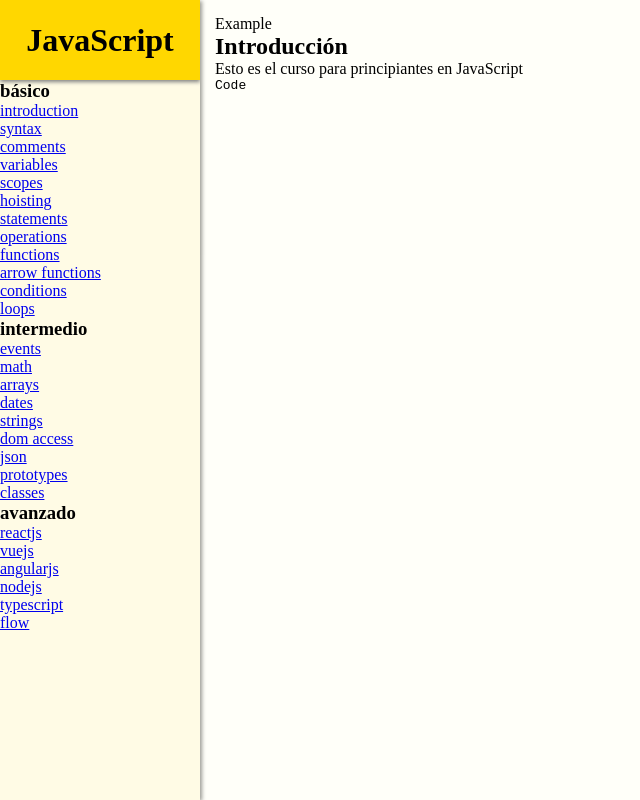
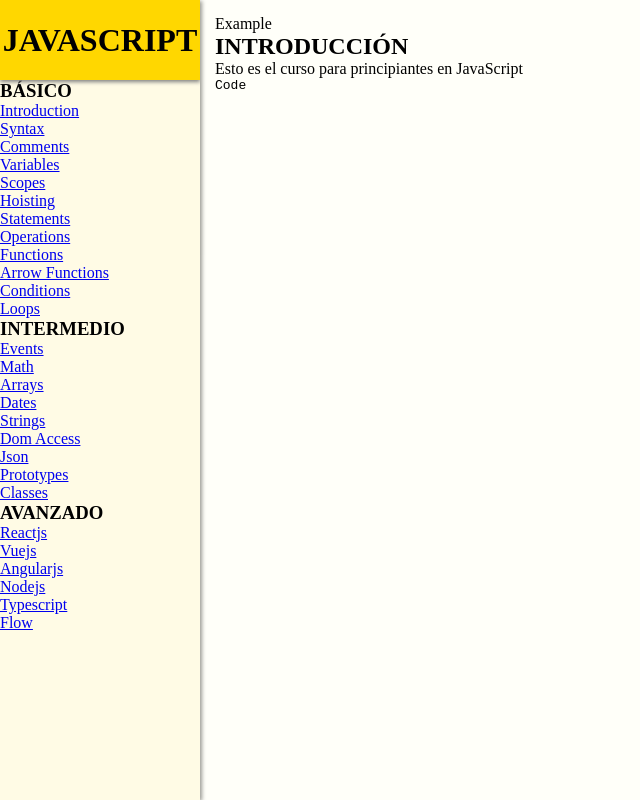
Before and after one commit to cruzortiz99/tsc_react_express_app, a React app: page / in a window 1280 px wide. Shown: the whole page, without its empty margins (0-640 px from the left). Built offline with nearby package versions, Linux system fonts and the light colour scheme.

Commit message:
header style

```diff
--- a/client/src/components/AppHeader/AppHeader.tsx
+++ b/client/src/components/AppHeader/AppHeader.tsx
@@ -1,4 +1,5 @@
 import React from 'react'
+import './app-header.css'
 export interface AppHeaderProps {
   text: string | number
   level?: number
@@ -6,17 +7,17 @@
 const AppHeader = (props: AppHeaderProps) => {
   switch (props.level) {
     case 2:
-      return <h2>{props.text}</h2>
+      return <h2 className="app-header-uppercase">{props.text}</h2>
     case 3:
-      return <h3>{props.text}</h3>
+      return <h3 className="app-header-uppercase">{props.text}</h3>
     case 4:
-      return <h4>{props.text}</h4>
+      return <h4 className="app-header-capitalize">{props.text}</h4>
     case 5:
-      return <h5>{props.text}</h5>
+      return <h5 className="app-header-capitalize">{props.text}</h5>
     case 6:
-      return <h6>{props.text}</h6>
+      return <h6 className="app-header-capitalize">{props.text}</h6>
     default:
-      return <h1>{props.text}</h1>
+      return <h1 className="app-header-uppercase">{props.text}</h1>
   }
 }
 export default AppHeader
--- /dev/null
+++ b/client/src/components/AppHeader/app-header.css
@@ -0,0 +1,6 @@
+.app-header-uppercase {
+  text-transform: uppercase;
+}
+.app-header-capitalize {
+  text-transform: capitalize;
+}
--- a/client/src/components/AppMenuItem/AppMenuItem.tsx
+++ b/client/src/components/AppMenuItem/AppMenuItem.tsx
@@ -1,5 +1,6 @@
 import React from 'react'
 import { Link } from 'react-router-dom'
+import './app-menu-item.css'
 
 export interface AppMenuItemProps {
   link: string
@@ -8,7 +9,7 @@
 
 const AppMenuItem = (props: AppMenuItemProps) => {
   return (
-    <li>
+    <li className="app-menu-item">
       <Link to={props.link}>{props.name}</Link>
     </li>
   )
--- /dev/null
+++ b/client/src/components/AppMenuItem/app-menu-item.css
@@ -0,0 +1,3 @@
+.app-menu-item {
+  text-transform: capitalize;
+}
```
